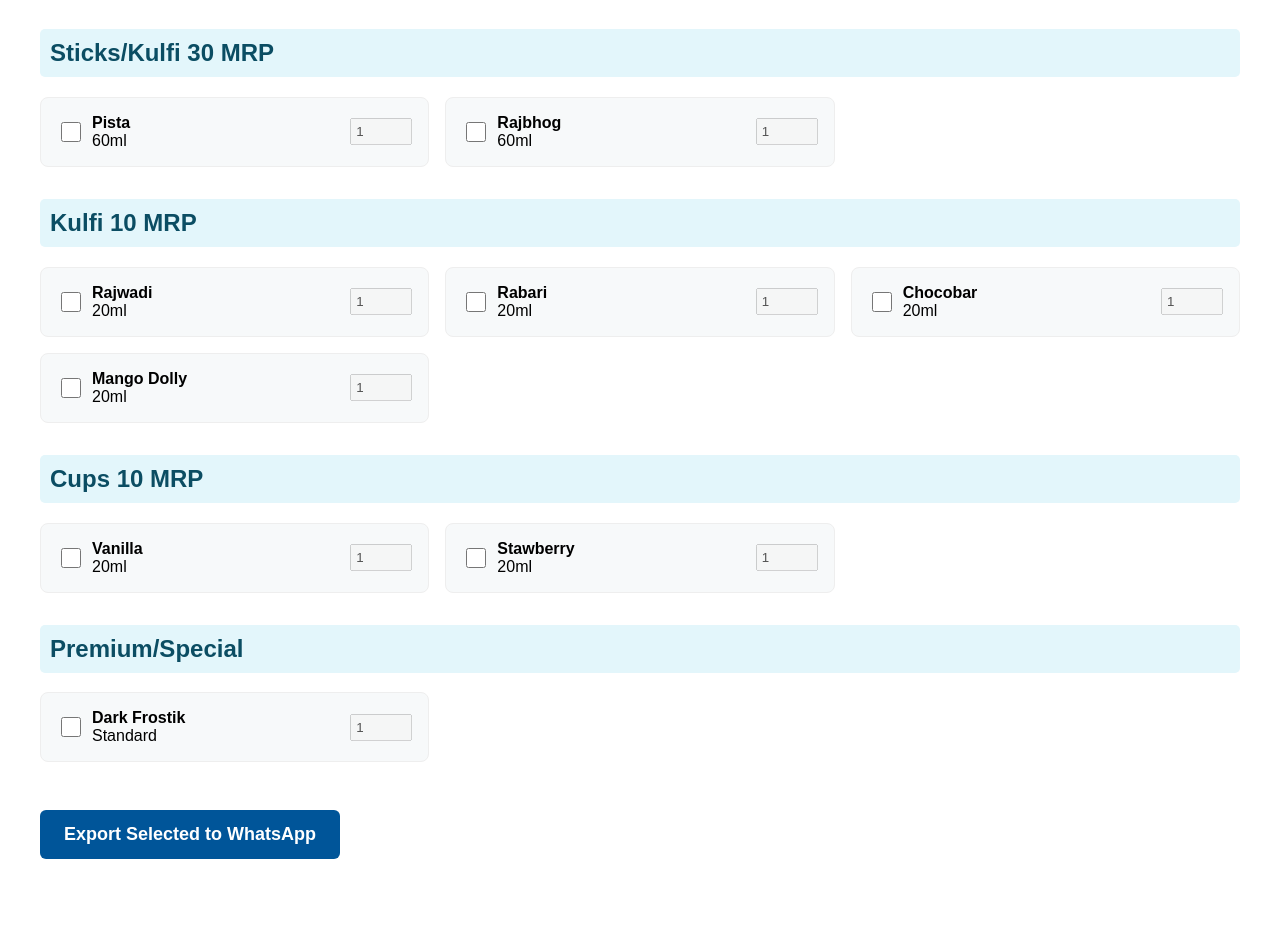
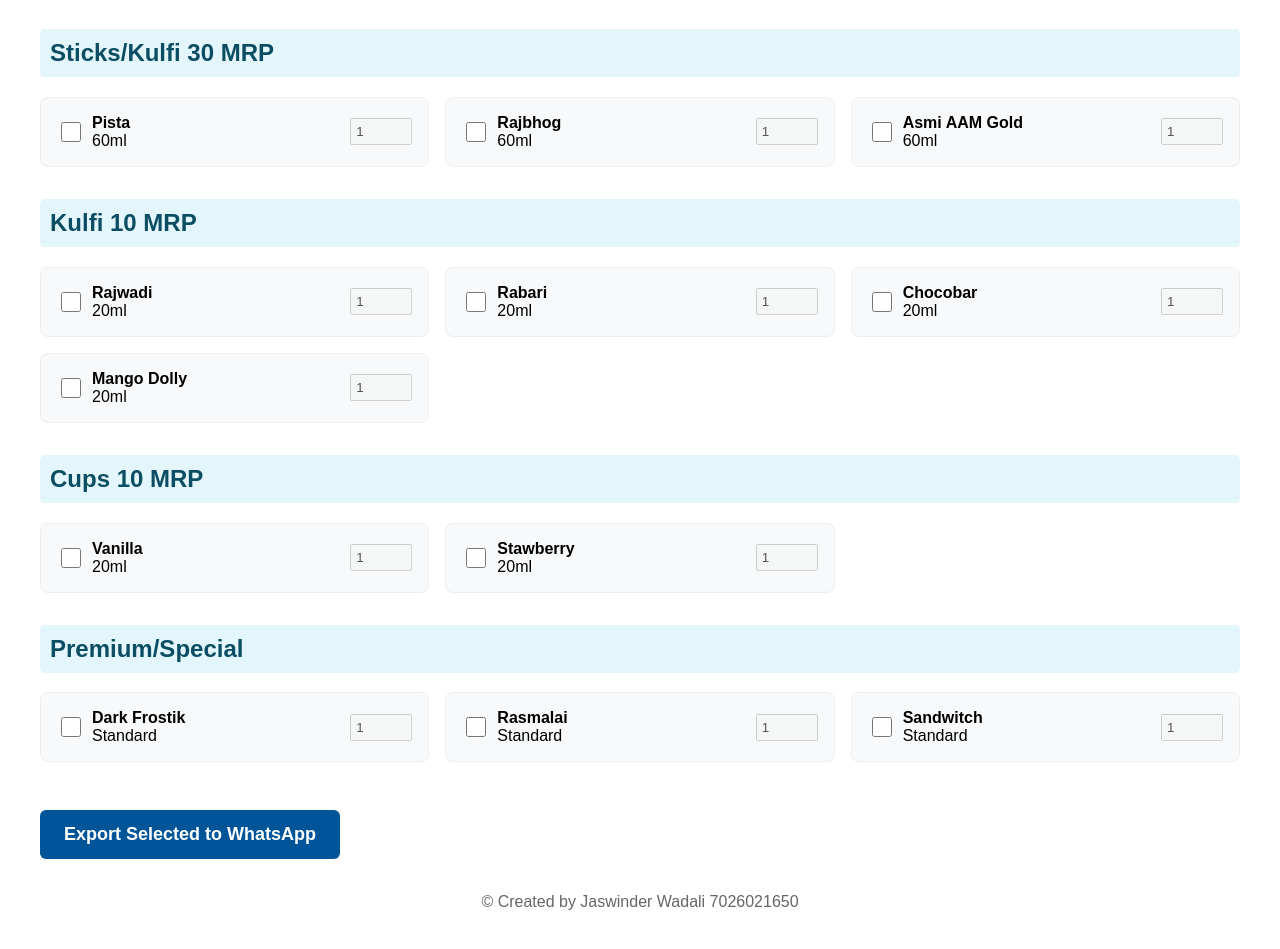
Before and after one commit to babbu-mart/amul-selector, a plain HTML site: page docs/index.html in a window 1280 px wide. Shown: the part 2245-3194 px from the top of the page. Before the commit the page ends 3160 px from the top, so only its background shows below. Drawn offline with Linux system fonts and the light colour scheme.

```diff
--- a/docs/index.html
+++ b/docs/index.html
@@ -120,13 +120,16 @@
         {"category":"Sticks/Kulfi 25 MRP","name":"Punjabi Kulfi","size":"60ml"},
         {"category":"Sticks/Kulfi 30 MRP","name":"Pista","size":"60ml"},
         {"category":"Sticks/Kulfi 30 MRP","name":"Rajbhog","size":"60ml"},
+        {"category":"Sticks/Kulfi 30 MRP","name":"Asmi AAM Gold","size":"60ml"},
         {"category":"Kulfi 10 MRP","name":"Rajwadi","size":"20ml"},
         {"category":"Kulfi 10 MRP","name":"Rabari","size":"20ml"},
         {"category":"Kulfi 10 MRP","name":"Chocobar","size":"20ml"},
         {"category":"Kulfi 10 MRP","name":"Mango Dolly","size":"20ml"},
         {"category":"Cups 10 MRP","name":"Vanilla","size":"20ml"},
         {"category":"Cups 10 MRP","name":"Stawberry","size":"20ml"},
-        {"category":"Premium/Special","name":"Dark Frostik","size":"Standard"}
+        {"category":"Premium/Special","name":"Dark Frostik","size":"Standard"},
+        {"category":"Premium/Special","name":"Rasmalai","size":"Standard"},
+        {"category":"Premium/Special","name":"Sandwitch","size":"Standard"}
 
     ];
 
@@ -198,4 +201,7 @@
     renderSections();
     </script>
 </body>
+<footer style="width:100%;text-align:center;padding:18px 0 8px 0;font-size:1em;color:#666;background:transparent;">
+    &copy; Created by Jaswinder Wadali 7026021650
+</footer>
 </html>
```
